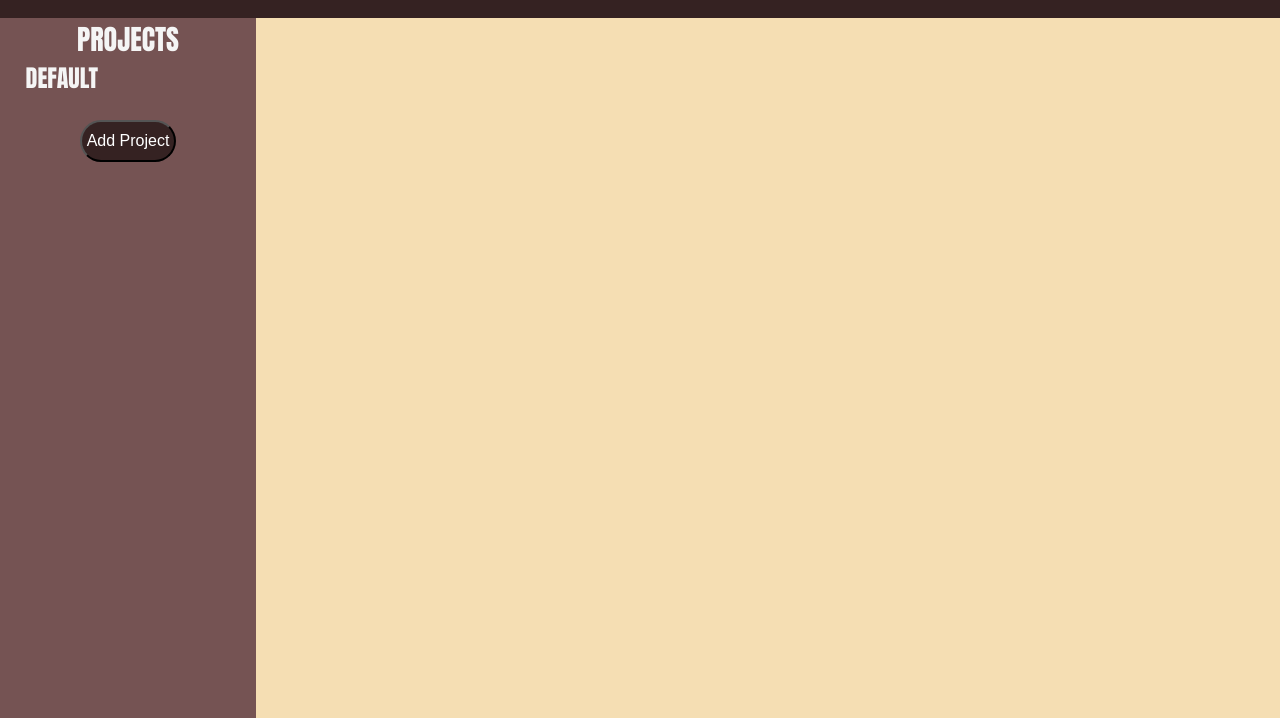
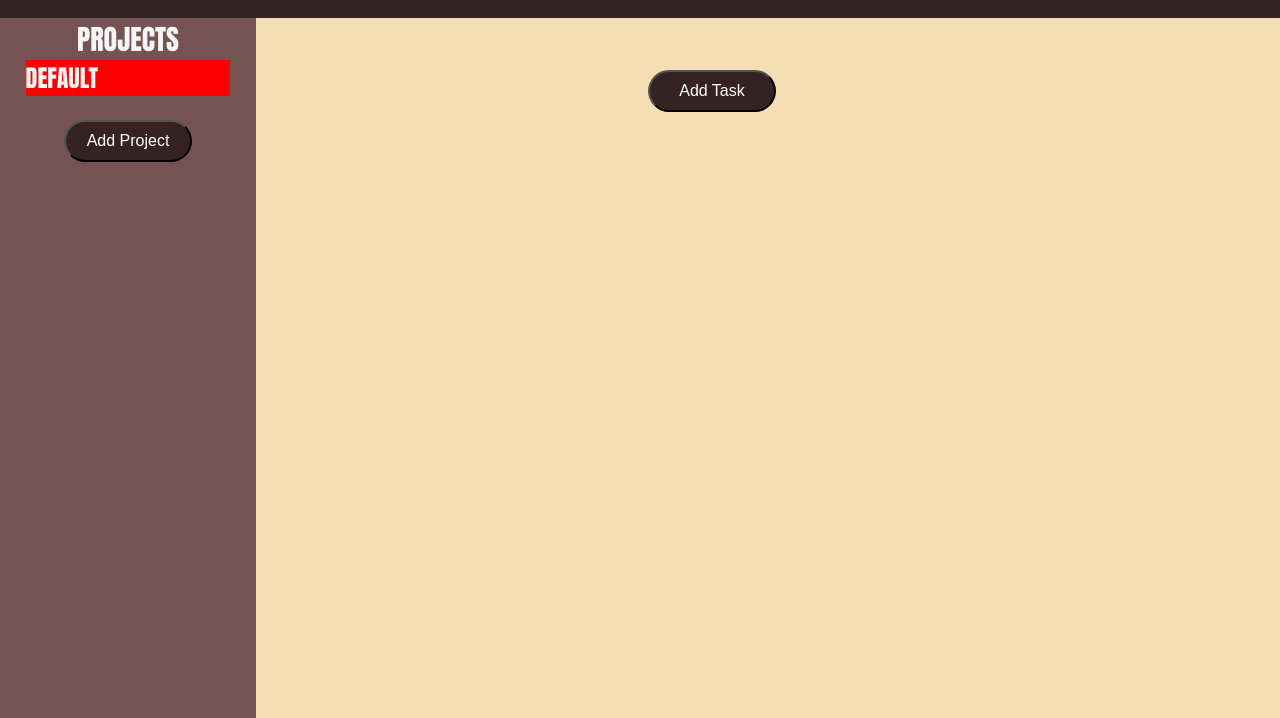
Before and after one commit to achau96/todo-list, a website built with webpack: page dist/index.html in a window 1280 px wide. Both pictures are taken after a click on the link "DEFAULT". Shown: the part 82-800 px from the top of the page. Built offline with nearby package versions, Linux system fonts and the light colour scheme.

Commit message:
Fixed some layout issues

```diff
--- a/src/DOM.js
+++ b/src/DOM.js
@@ -8,18 +8,47 @@ const CREATE = function(type,className,text){
   return create;
 }
 
+const addSelector = function(proj){
+    const eles = document.querySelectorAll('.select');
+    eles.forEach(ele => ele.classList.remove('select'));
+    proj.classList.add('select');
+}
+
+const addToProject = function(title) {
+  console.log(title);
+}
+
+const updateProj = function(e){
+  addSelector(e.target);
+  document.querySelectorAll('.todo').forEach(e => e.remove());
+  const addTodo = CREATE('button','add','Add Task');
+  addTodo.classList.add('todo');
+  addTodo.addEventListener('click',()=>addToProject(e.target.textContent));
+  document.body.appendChild(addTodo);
+}
+
 const addProject = function(list){
   const newProj = Project().add();
   const projName = CREATE('a','new',newProj);
   projName.href = `#${newProj}`;
+  projName.addEventListener('click',updateProj);
   list.appendChild(projName);
 }
 
 const Projects = function(){
   const projects = CREATE('div', 'project', 'PROJECTS');
   const list = CREATE('div','list','');
+
+  //default state before starting the add project
   const defaultTab = CREATE('a','new','DEFAULT');
   defaultTab.href = '#default';
+  addSelector(defaultTab);
+  const addTodo = CREATE('button','add','Add Task');
+  addTodo.classList.add('todo');
+  addTodo.addEventListener('click',()=>addToProject(defaultTab.textContent));
+  document.body.appendChild(addTodo);
+  defaultTab.addEventListener('click',updateProj);
+
   const addProj = CREATE('button','add','Add Project')
   list.appendChild(defaultTab);
   addProj.addEventListener('click',()=>addProject(list));
--- a/src/index.css
+++ b/src/index.css
@@ -3,6 +3,7 @@ body {
 }
 
 .header {
+  display: block;
   z-index:2;
   top: 0;
   left: 0;
@@ -18,7 +19,7 @@ body {
 }
 
 .nav {
-  display: flex;
+  display: block;
   flex-direction: column;
   text-align: center;
   z-index:1;
@@ -48,10 +49,19 @@ body {
   color: whitesmoke;
   font-size: 3vh;
   margin-left: 2vw;
+  width:80%;
+  text-align: left;
+}
+
+.select {
+  background-color: red;
+  width:80%;
+  text-align: left;
 }
 
 .add {
   margin-top:3vh;
+  width: 10vw;
   background-color: rgb(53, 34, 34);
   color:white;
   padding: 10px 5px 10px 5px;
@@ -64,3 +74,9 @@ body {
   cursor: pointer;
   transform: scale(1.05);
 }
+
+.todo {
+  display: inline;
+margin-top: 18vh;
+margin-left: 50vw;
+}
--- a/src/project.js
+++ b/src/project.js
@@ -1,13 +1,12 @@
+const Project = function() {
 let projects = [{'title':'default'}];
-
-const Project = function() {
 const add = function(){
 const newProj = prompt('enter new project name');
 let obj = {'title':newProj};
 projects.push(obj);
 return newProj;
 }
-return{add};
+return{add,projects};
 }
 
 export default Project
```
Also changed, not shown: dist/index.bundle.js.
